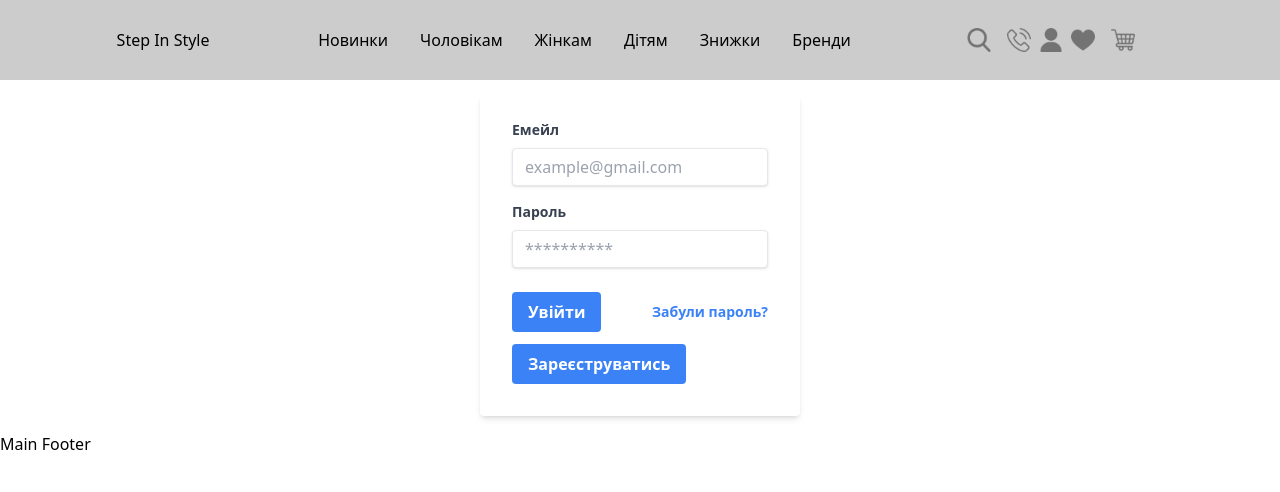
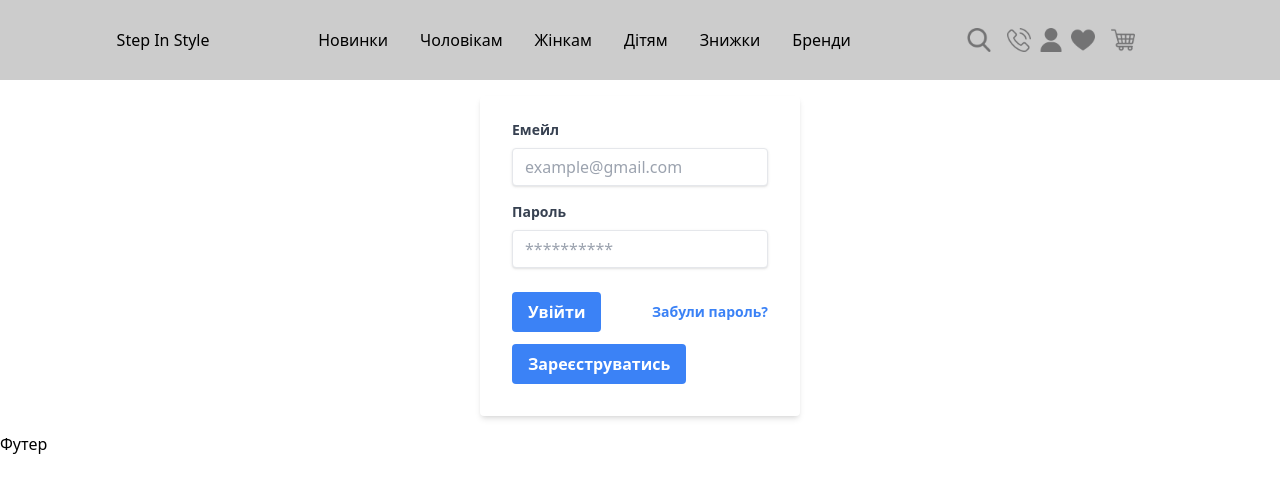
Before and after one commit to Andryxatt/frontend, a React (Vite) app: page /login in a window 1280 px wide. Shown: the top 492 px of the page. Built offline with nearby package versions, Linux system fonts and the light colour scheme; no server answers.

Commit message:
test actions

```diff
--- a/src/layouts/footers/MainFooter.tsx
+++ b/src/layouts/footers/MainFooter.tsx
@@ -2,7 +2,7 @@ const MainFooter = () => {
     return (
         <>
             <footer>
-                Main Footer
+              Футер
             </footer>
         </>
     )
```
